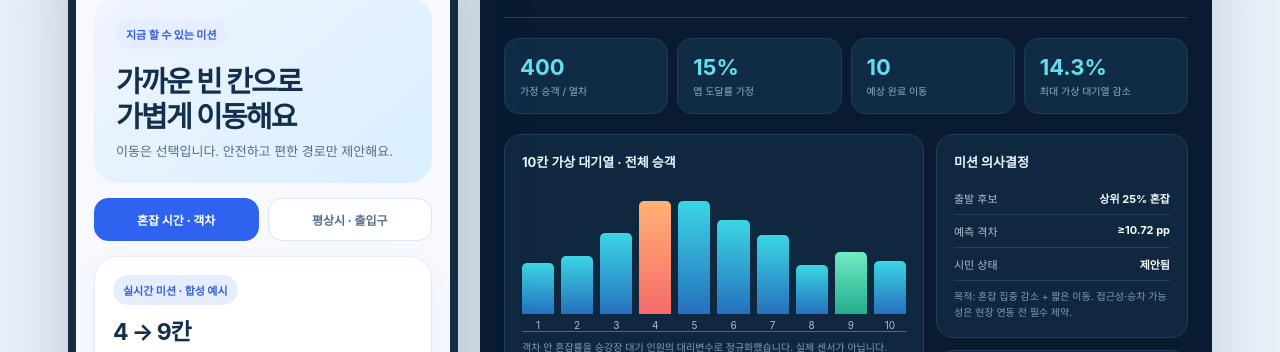
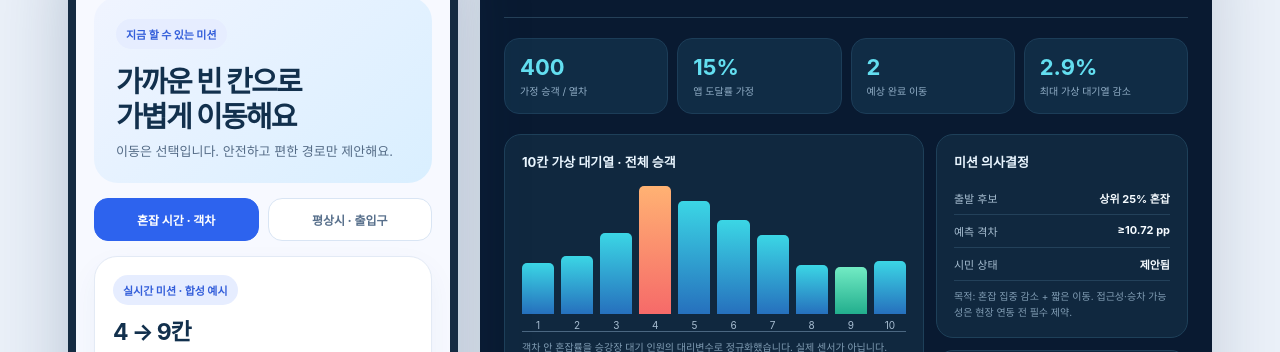
Before and after one commit to doyunsin883-debug/subway-game-crowding-optimization, a plain HTML site: page site/index.html in a window 1280 px wide. Shown: the part 447-799 px from the top of the page. Drawn offline with Linux system fonts and the light colour scheme.

Commit message:
Scope synthetic mission response to eligible origin riders

```diff
--- a/site/index.html
+++ b/site/index.html
@@ -114,7 +114,9 @@
     function allocate(weights,total){let sum=weights.reduce((a,b)=>a+b,0),raw=weights.map(x=>x*total/sum),out=raw.map(Math.floor),r=total-out.reduce((a,b)=>a+b,0);raw.map((v,i)=>({i,frac:v-out[i]})).sort((a,b)=>b.frac-a.frac||a.i-b.i).slice(0,r).forEach(x=>out[x.i]++);return out}
     function scenario(){
       const before=allocate(observed,400),after=before.slice(),mission=recommended();
-      const eligible=Math.round(400*S.reach/100*.6*S.accept/100*.8);
+      // Only riders already waiting at the high-crowding origin can take
+      // this specific car-to-car mission; other covered riders are not moves.
+      const eligible=Math.round(before[mission.from-1]*S.reach/100*.6*S.accept/100*.8);
       const moves=Math.min(eligible,Math.max(0,Math.floor((after[mission.from-1]-after[mission.to-1])/2)));
       after[mission.from-1]-=moves;after[mission.to-1]+=moves;
       const delta=(Math.max(...before)-Math.max(...after))/Math.max(...before)*100;
```
Also changed, not shown: 1 other file.
